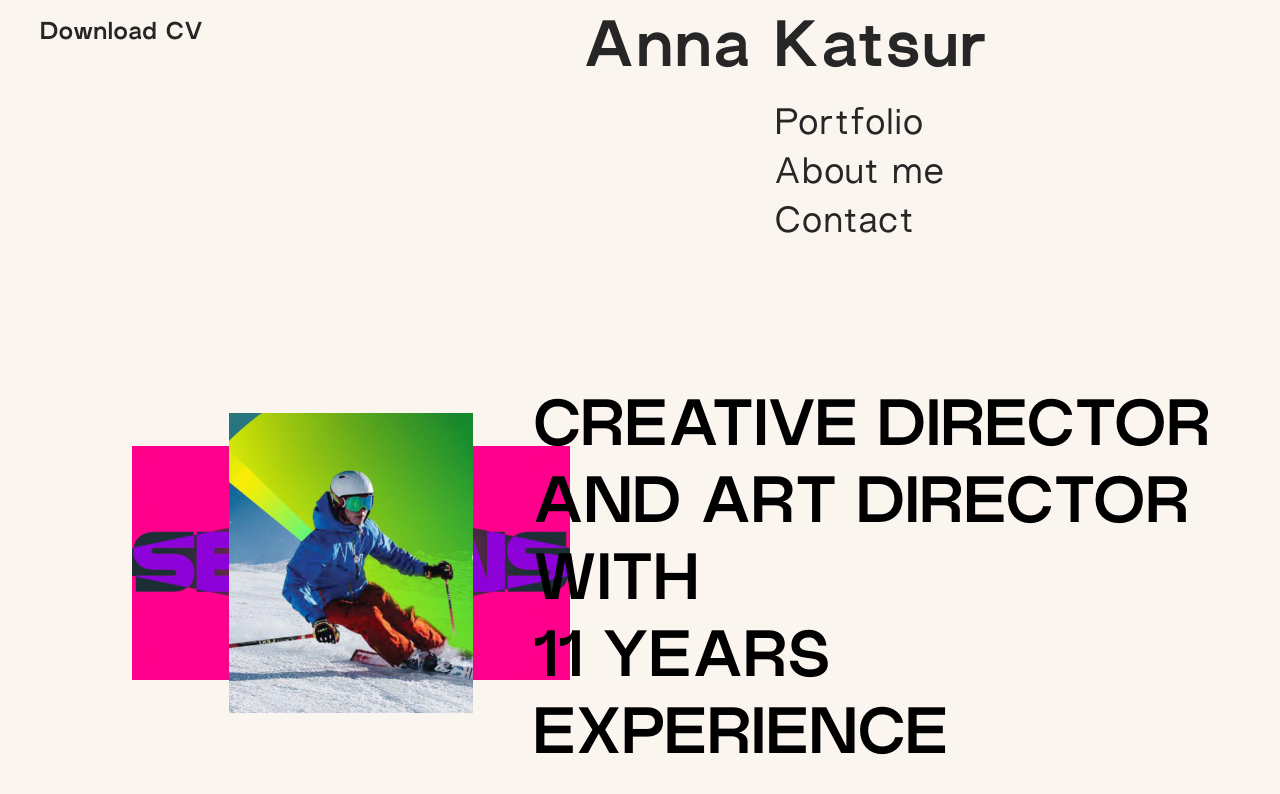
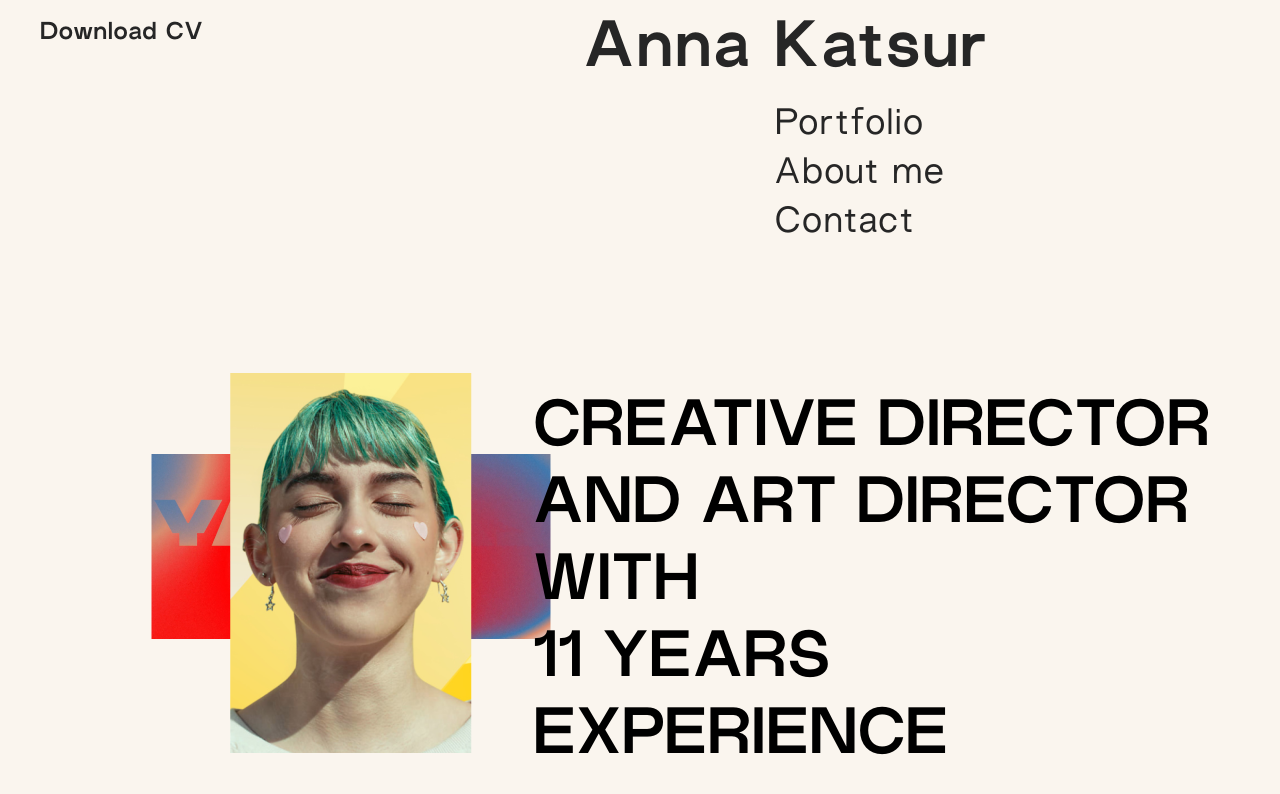
Before and after one commit to annalatyeva/anna-katsur-portfolio, a React (Create React App) app: page / in a window 1280 px wide. Shown: the top 794 px of the page. Built offline with nearby package versions, Linux system fonts and the light colour scheme.

Commit message:
img - reducing the interval

```diff
--- a/src/pages/Main/Main.jsx
+++ b/src/pages/Main/Main.jsx
@@ -1,5 +1,5 @@
-import React, { useEffect, useState } from 'react';
-import "./Main.scss"
+import React, { useEffect, useState } from "react";
+import "./Main.scss";
 import main_img_1 from "../../assets/images/main_img_1.png";
 import main_img_2 from "../../assets/images/main_img_2.png";
 import main_img_3 from "../../assets/images/main_img_3.png";
@@ -7,24 +7,33 @@ import main_img_4 from "../../assets/images/main_img_4.png";
 import main_img_5 from "../../assets/images/main_img_5.png";
 import main_img_6 from "../../assets/images/main_img_6.png";
 
-
 const Main = () => {
-    const images = [main_img_1, main_img_2, main_img_3, main_img_4, main_img_5, main_img_6];
+  const images = [
+    main_img_1,
+    main_img_2,
+    main_img_3,
+    main_img_4,
+    main_img_5,
+    main_img_6,
+  ];
   const [currentImageIndex, setCurrentImageIndex] = useState(0);
 
   useEffect(() => {
     const interval = setInterval(() => {
-            setCurrentImageIndex(prevIndex => (prevIndex + 1) % images.length);
-        }, 2000);
+      setCurrentImageIndex((prevIndex) => (prevIndex + 1) % images.length);
+    }, 800);
 
     return () => clearInterval(interval);
   }, []);
 
-
   return (
     <div className="main">
       <div className="main_images">
-            <img src={images[(currentImageIndex) % images.length]} alt={`img${(currentImageIndex % images.length) + 1}`} className="main_images-item fade" />
+        <img
+          src={images[currentImageIndex % images.length]}
+          alt={`img${(currentImageIndex % images.length) + 1}`}
+          className="main_images-item fade"
+        />
       </div>
       <div className="main_title">
         <p>CREATIVE DIRECTOR</p>
@@ -32,7 +41,7 @@ const Main = () => {
         <p>11 YEARS EXPERIENCE</p>
       </div>
     </div>
-)
+  );
 };
 
 export default Main;
```
Lines whose indentation alone changed are shown as unchanged.
